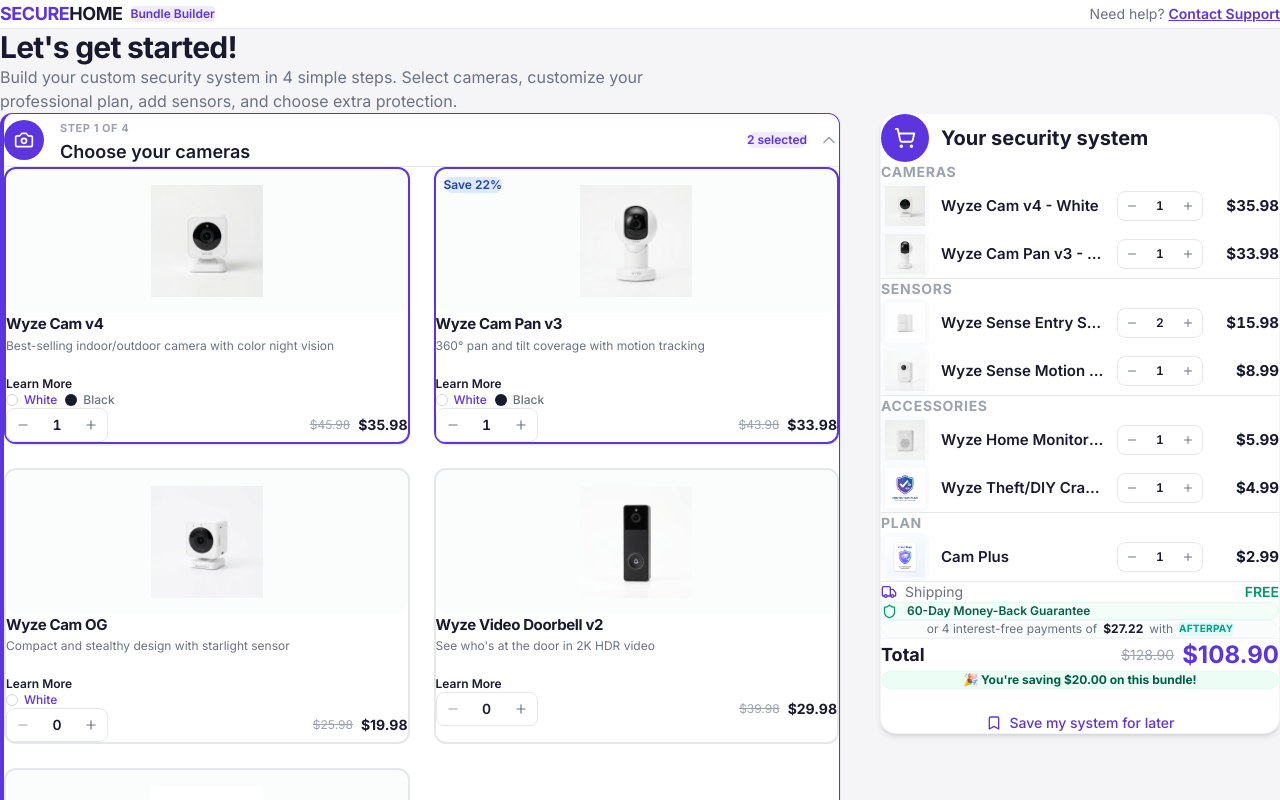
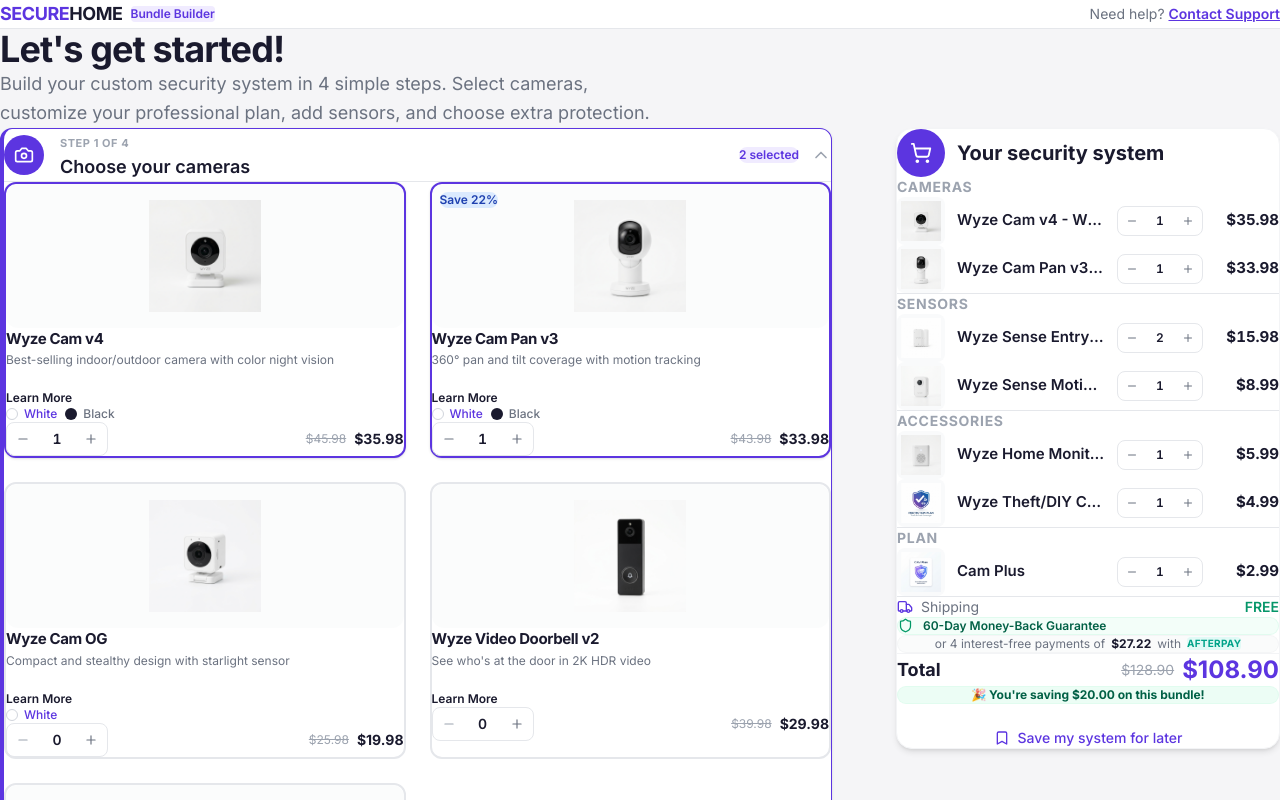
Before and after one commit to Amr-khalid/bundle-builde, a React (Vite) app: page / in a window 1280 px wide. Shown: the top 800 px of the page. Built offline with nearby package versions, Linux system fonts and the light colour scheme.

Commit message:
style(app): polish main layout typography, paddings, and column spacing for a spacious premium feel

```diff
--- a/src/App.jsx
+++ b/src/App.jsx
@@ -39,12 +39,12 @@
       </header>
 
       {/* Main Container */}
-      <main className="mx-auto max-w-7xl px-4 py-6 md:px-8 md:py-10">
-        <div className="mb-8">
-          <h1 className="text-2xl font-extrabold tracking-tight text-text-primary md:text-3xl">
+      <main className="mx-auto max-w-7xl px-4 py-8 md:px-8 md:py-12">
+        <div className="mb-10">
+          <h1 className="text-3xl font-extrabold tracking-tight text-text-primary md:text-4xl">
             Let&apos;s get started!
           </h1>
-          <p className="mt-2 text-sm text-text-secondary md:text-base max-w-2xl">
+          <p className="mt-3 text-base text-text-secondary md:text-lg max-w-2xl leading-relaxed">
             Build your custom security system in 4 simple steps. Select cameras,
             customize your professional plan, add sensors, and choose extra
             protection.
@@ -52,14 +52,14 @@
         </div>
 
         {/* Responsive Layout Grid */}
-        <div className="grid grid-cols-1 gap-8 lg:grid-cols-12 lg:gap-10 lg:items-start">
+        <div className="grid grid-cols-1 gap-8 lg:grid-cols-12 lg:gap-12 xl:gap-16 lg:items-start">
           {/* Left Column: Builder */}
           <div className="lg:col-span-7 xl:col-span-8">
             <BundleBuilder />
           </div>
 
           {/* Right Column: Sticky Summary Panel */}
-          <div className="lg:col-span-5 xl:col-span-4 lg:sticky lg:top-6">
+          <div className="lg:col-span-5 xl:col-span-4 lg:sticky lg:top-8">
             <ReviewPanel />
           </div>
         </div>
```
